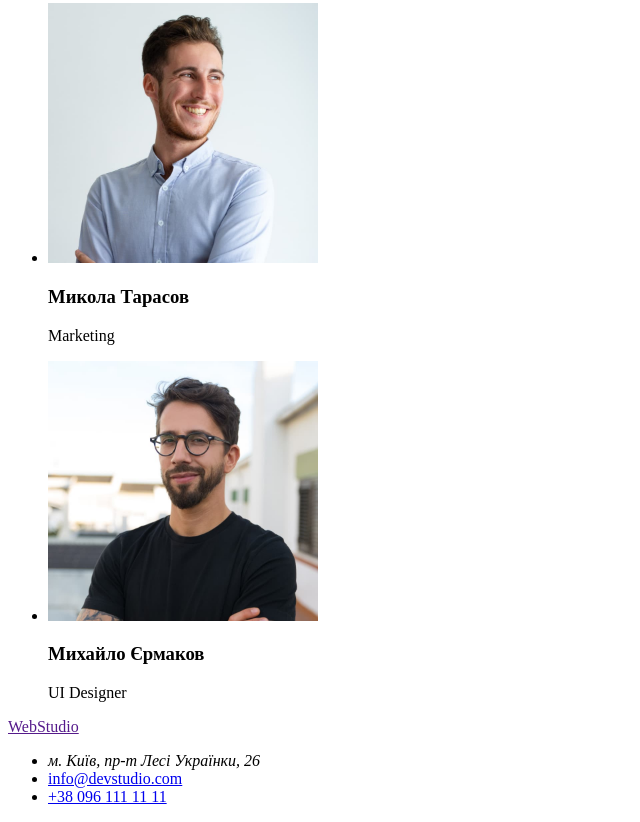
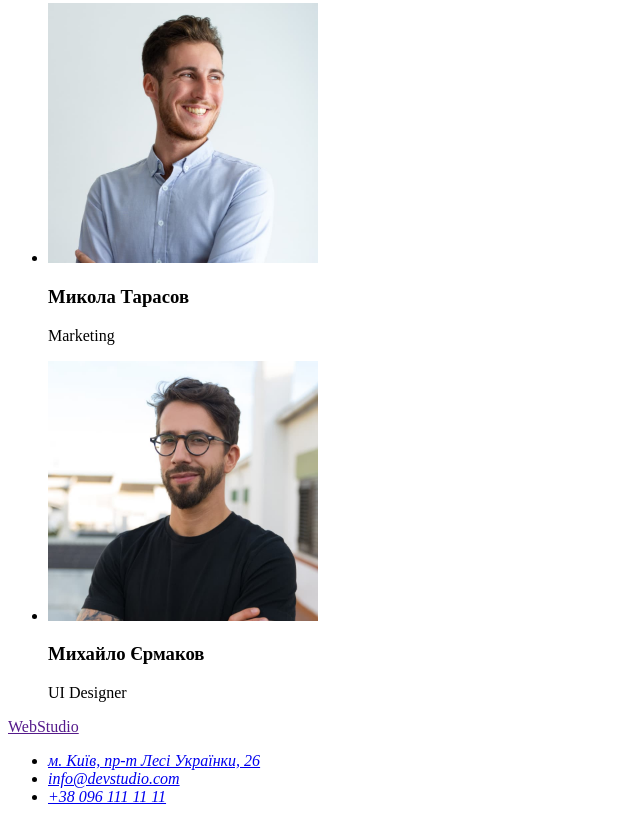
Before and after one commit to ChuikoIhor/goit-markup-hw-01, a plain HTML site: page index.html in a window 1280 px wide. Shown: the part 2360-3182 px from the top of the page, without its empty margins (0-640 px from the left). Drawn offline with Linux system fonts and the light colour scheme.

Commit message:
Футер-адресс/сделал ссылку на адресс

```diff
--- a/index.html
+++ b/index.html
@@ -94,9 +94,15 @@
 
     <footer>
       <a href="">WebStudio</a>
+      <address>
         <ul>
           <li>
-          <address>м. Київ, пр-т Лесі Українки, 26</address>
+            <a
+              href="https://goo.gl/maps/RYjKqLjYyLRPvNdB7"
+              target="_blank"
+              rel="noopener noreferrer"
+              >м. Київ, пр-т Лесі Українки, 26</a
+            >
           </li>
           <li>
             <a href="mailto:info@devstudio.com">info@devstudio.com</a>
@@ -105,6 +111,7 @@
             <a href="tel:+380961111111">+38 096 111 11 11</a>
           </li>
         </ul>
+      </address>
     </footer>
   </body>
 </html>
```
Lines whose indentation alone changed are shown as unchanged.
